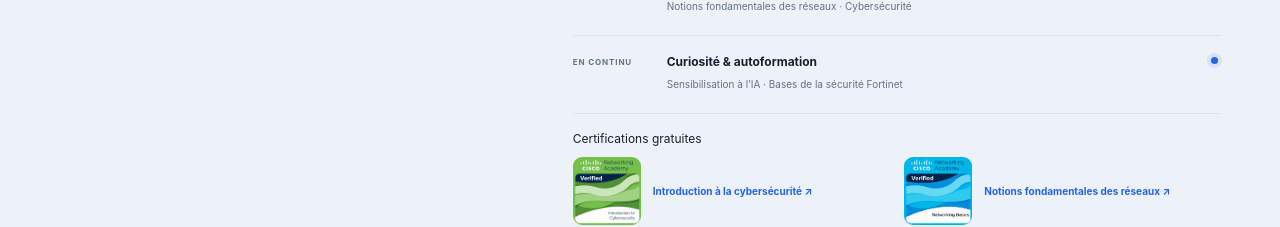
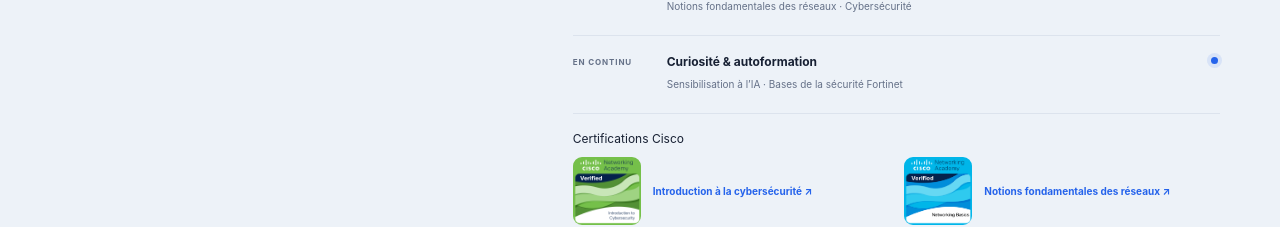
Before and after one commit to Anicetthec/Portefolio-AnicetOued, a React (Vite) app: page / in a window 1280 px wide. Shown: the part 3695-3922 px from the top of the page. Built offline with nearby package versions, Linux system fonts and the light colour scheme.

Commit message:
Renommer la section des certificats Cisco

```diff
--- a/src/App.jsx
+++ b/src/App.jsx
@@ -176,7 +176,7 @@ const translations = {
     jobDetails: "Assistance informatique, reprographie, gestion documentaire et maintenance de premier niveau.",
     networkingAcademy: "Cisco Networking Academy · CCNA",
     networkingStudies: "Notions fondamentales des réseaux · Cybersécurité",
-    certifications: "Certifications gratuites",
+    certifications: "Certifications Cisco",
     credlyBadgeOne: "Introduction à la cybersécurité",
     credlyBadgeTwo: "Notions fondamentales des réseaux",
     ongoing: "EN CONTINU",
@@ -308,7 +308,7 @@ const translations = {
     jobDetails: "IT assistance, printing and reproduction, document management, and first-level maintenance.",
     networkingAcademy: "Cisco Networking Academy · CCNA",
     networkingStudies: "Networking fundamentals · Cybersecurity",
-    certifications: "Free certifications",
+    certifications: "Cisco certifications",
     credlyBadgeOne: "Introduction to Cybersecurity",
     credlyBadgeTwo: "Networking Basics",
     ongoing: "ONGOING",
```
